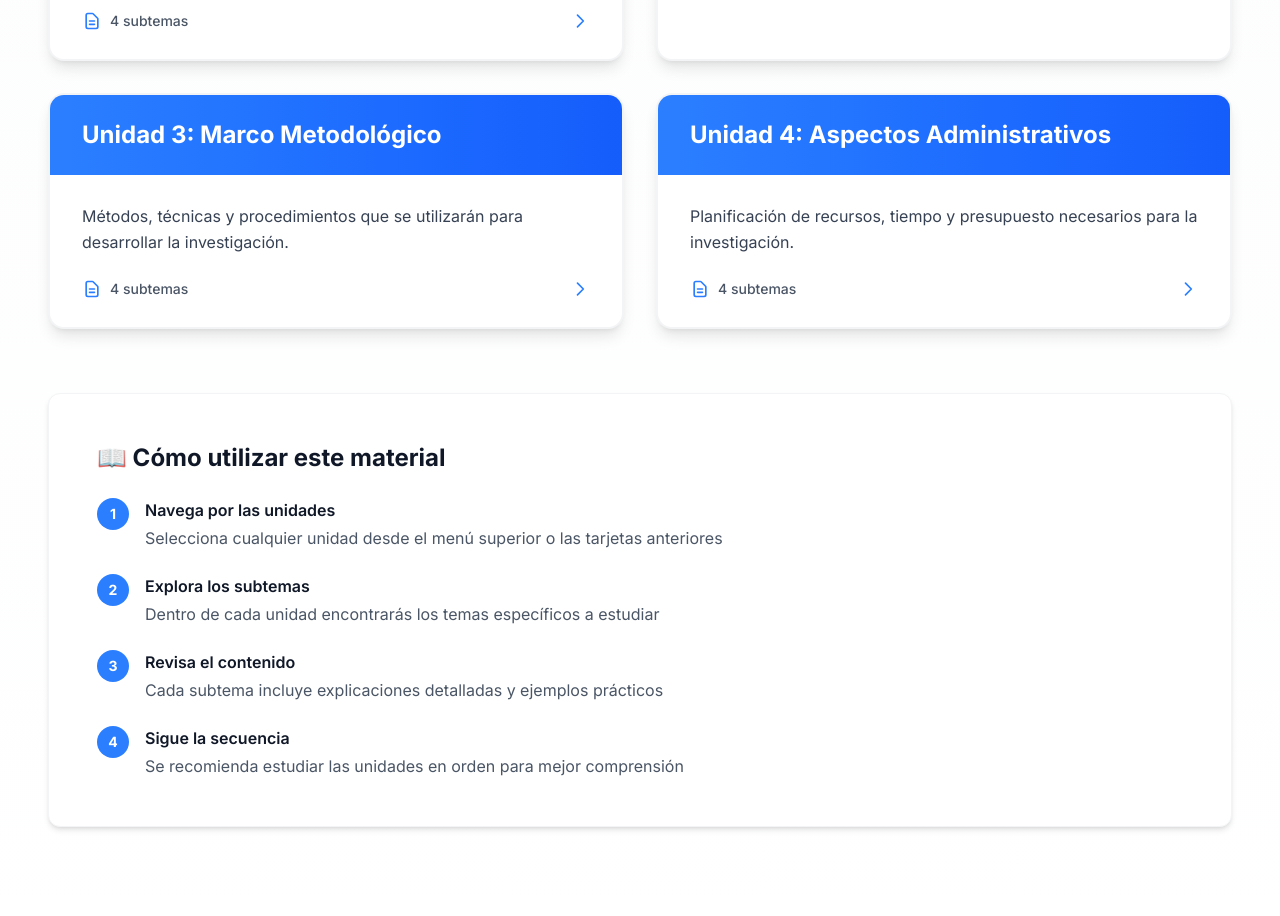
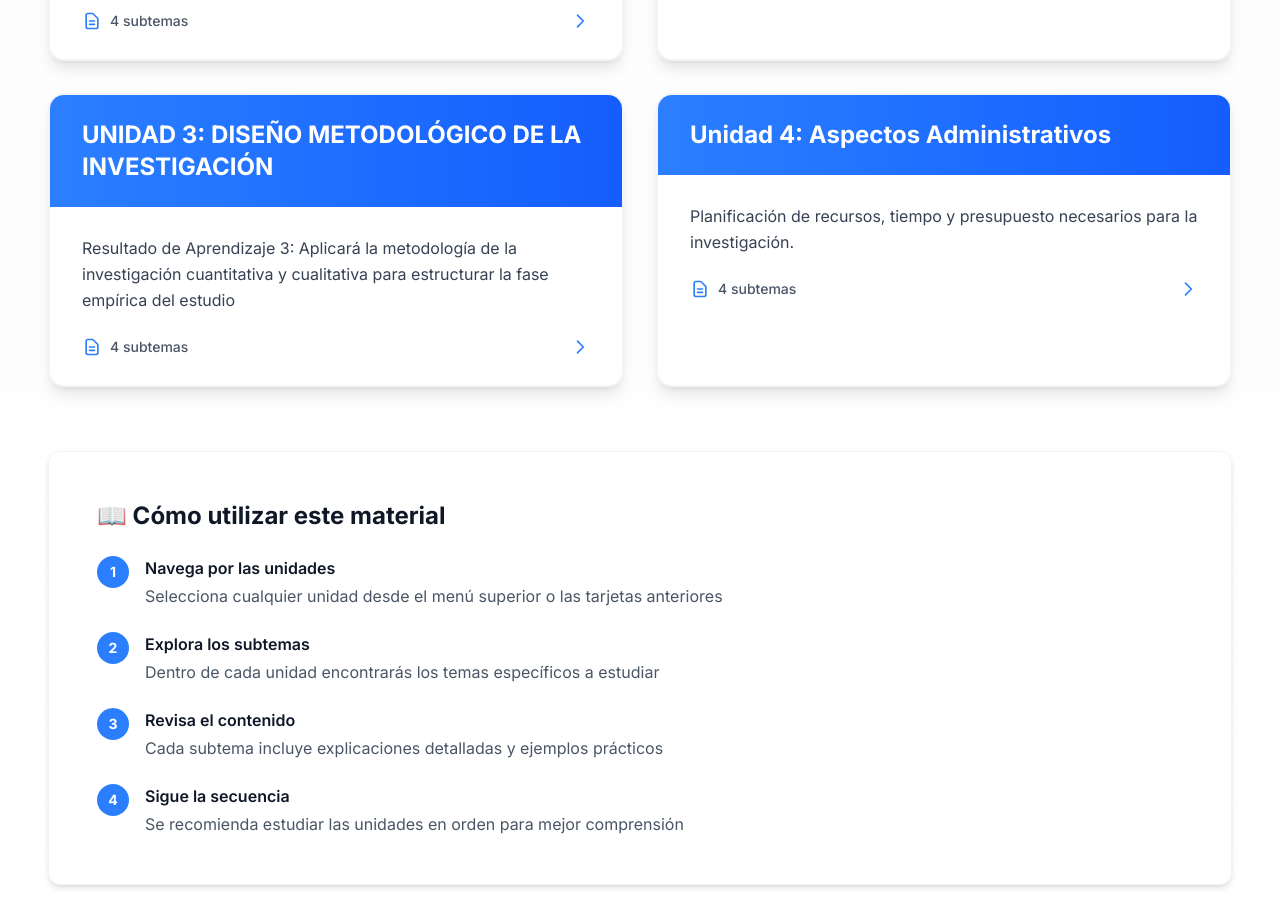
Before and after one commit to almacenero/unemi-educacion, a Next.js app: page / in a window 1280 px wide. Shown: the part 1831-2747 px from the top of the page. Built offline with nearby package versions, Linux system fonts and the light colour scheme.

Commit message:
refactor: Actualizar nombre y descripción de Unidad 3
- Cambiar título a 'DISEÑO METODOLÓGICO DE LA INVESTIGACIÓN'
- Actualizar descripción con Resultado de Aprendizaje 3

```diff
--- a/app/data/course-structure.ts
+++ b/app/data/course-structure.ts
@@ -217,8 +217,8 @@ export const courseData: Unidad[] = [
   },
   {
     id: 3,
-    titulo: "Unidad 3: Marco Metodológico",
-    descripcion: "Métodos, técnicas y procedimientos que se utilizarán para desarrollar la investigación.",
+    titulo: "UNIDAD 3: DISEÑO METODOLÓGICO DE LA INVESTIGACIÓN",
+    descripcion: "Resultado de Aprendizaje 3: Aplicará la metodología de la investigación cuantitativa y cualitativa para estructurar la fase empírica del estudio",
     subtemas: [
       {
         id: "3-1",
```
